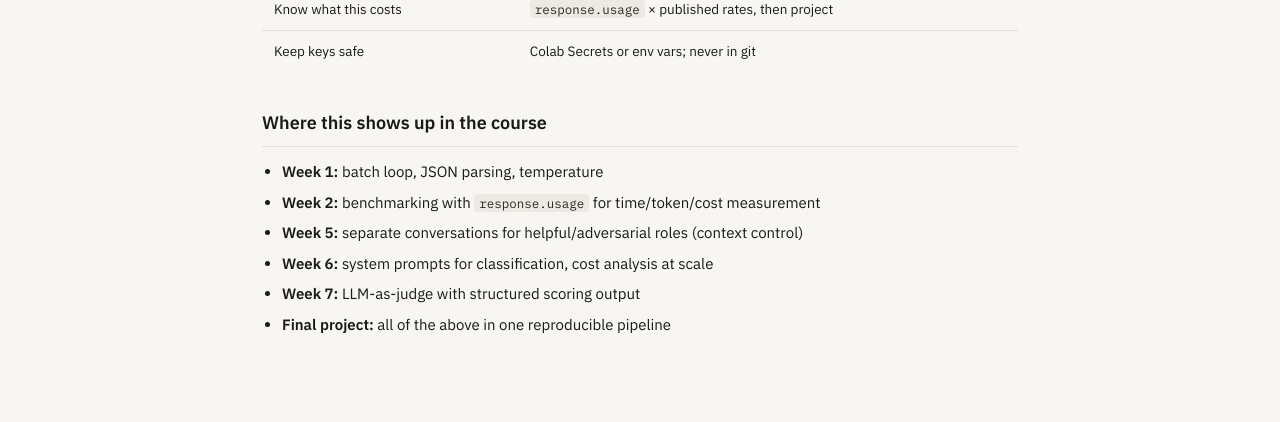
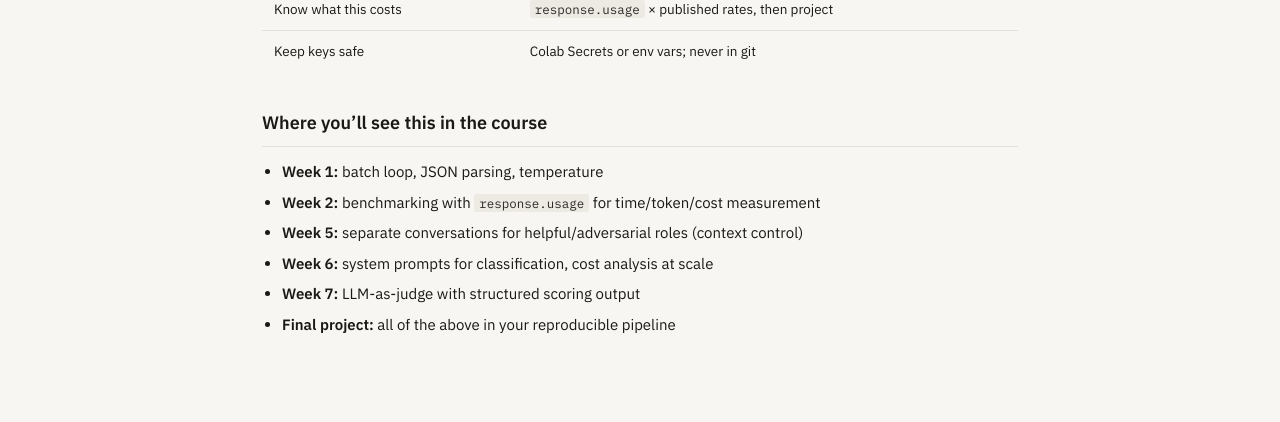
Before and after one commit to steflangehennig/info4340, a Jekyll site: the page built from guides/claude-api.md, in a window 1280 px wide and 900 px high, scrolled down 6190 px. Shown: the part 407-829 px from the top of the window. Built offline with Jekyll 4.4.1, drawn with Linux system fonts in a browser that asks for light colours.

Commit message:
final API guide cleanup

```diff
--- a/guides/claude-api.md
+++ b/guides/claude-api.md
@@ -265,11 +265,11 @@ If a key leaks, rotate it (delete and create a new one in the console). Course k
 | Know what this costs | `response.usage` × published rates, then project |
 | Keep keys safe | Colab Secrets or env vars; never in git |
 
-## Where this shows up in the course
+## Where you'll see this in the course
 
 - **Week 1:** batch loop, JSON parsing, temperature
 - **Week 2:** benchmarking with `response.usage` for time/token/cost measurement
 - **Week 5:** separate conversations for helpful/adversarial roles (context control)
 - **Week 6:** system prompts for classification, cost analysis at scale
 - **Week 7:** LLM-as-judge with structured scoring output
-- **Final project:** all of the above in one reproducible pipeline
+- **Final project:** all of the above in your reproducible pipeline
```
